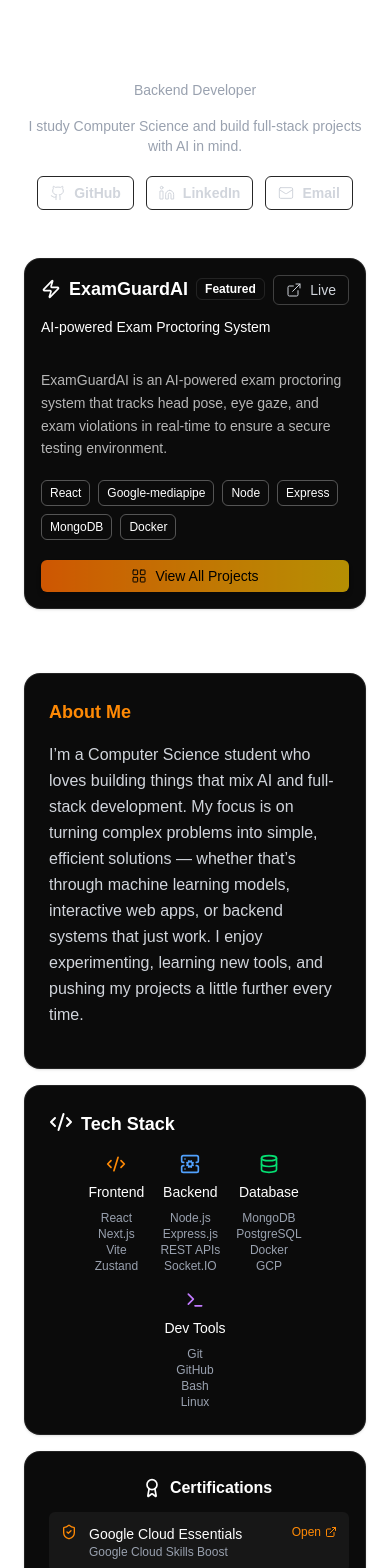
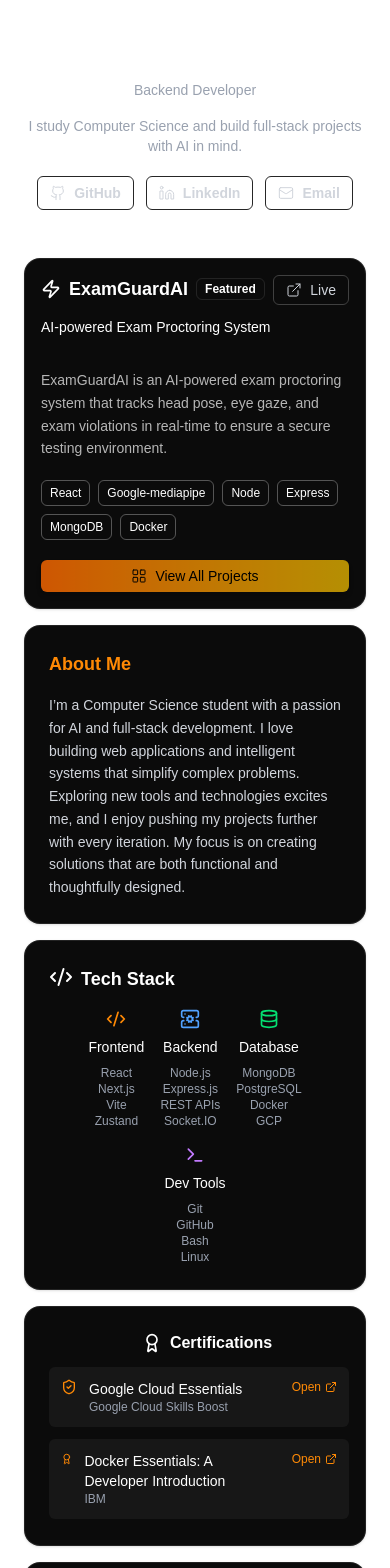
Before and after one commit to baseer4/baseer-portfolio, a Next.js app: page / in a window 390 px wide. Shown: the top 1568 px of the page. Built offline with nearby package versions, Linux system fonts and the light colour scheme; a web font is replaced by a local one.

Commit message:
Update about section and improve top row responsiveness

```diff
--- a/src/app/page.jsx
+++ b/src/app/page.jsx
@@ -20,10 +20,10 @@
   return (
     <div>
       <HomeIntro />
-      <div className="grid grid-cols-1 sm:grid-cols-2 lg:grid-cols-6 gap-4">
+  <div className="grid grid-cols-1 sm:grid-cols-2 lg:grid-cols-6 gap-4 items-stretch">
         {/* Top row */}
         <motion.div
-          className="sm:col-span-1 lg:col-span-3"
+          className="sm:col-span-1 lg:col-span-3 min-h-0 flex flex-col"
           initial={{ x: -50, opacity: 0 }}
           animate={{ x: 0, opacity: 1 }}
           transition={{ duration: 0.6, ease: "easeOut" }}
@@ -32,7 +32,7 @@
         </motion.div>
 
         <motion.div
-          className="sm:col-span-1 lg:col-span-3"
+          className="sm:col-span-1 lg:col-span-3 min-h-0 flex flex-col"
           initial={{ x: 50, opacity: 0 }}
           animate={{ x: 0, opacity: 1 }}
           transition={{ duration: 0.6, ease: "easeOut", delay: 0.2 }}
--- a/src/components/AboutCard.jsx
+++ b/src/components/AboutCard.jsx
@@ -9,19 +9,14 @@
   return (
     <div
       {...dragProps}
-      className="min-h-60 rounded-2xl border border-white/10 bg-[#0b0b0b] shadow-sm p-6 text-white hover:border-white/50 transition-colors select-none mt-12"
+      className="flex-1 flex flex-col rounded-2xl border border-white/10 bg-[#0b0b0b] shadow-sm p-6 text-white hover:border-white/50 transition-colors md:mt-12 select-none overflow-hidden"
     >
       <h2 className="text-lg font-semibold text-orange-400 mb-4 text-left">
         About Me
       </h2>
 
-      <p className=" text-gray-300 text-left leading-relaxed mb-4">
-        I’m a Computer Science student who loves building things that mix AI and
-        full-stack development. My focus is on turning complex problems into
-        simple, efficient solutions — whether that’s through machine learning
-        models, interactive web apps, or backend systems that just work. I enjoy
-        experimenting, learning new tools, and pushing my projects a little
-        further every time.
+      <p className="text-gray-300 text-left leading-relaxed text-sm md:text-base ">
+       I’m a Computer Science student with a passion for AI and full-stack development. I love building web applications and intelligent systems that simplify complex problems. Exploring new tools and technologies excites me, and I enjoy pushing my projects further with every iteration. My focus is on creating solutions that are both functional and thoughtfully designed.
       </p>
     </div>
   );
--- a/src/components/EducationCard.jsx
+++ b/src/components/EducationCard.jsx
@@ -23,14 +23,14 @@
         <p className="text-white font-semibold text-sm text-center">
           B.E Computer Science
         </p>
-        <p className="text-gray-400 text-xs mt-2 text-center sm:block md:hidden lg:block">
+        <p className="text-gray-400 text-xs mt-2 text-center ">
           Nawab Shah Alam Khan College of Engineering and Technology
         </p>
-        <p className="hidden md:block lg:hidden text-gray-400 text-xs lg:mt-2 text-center">
+        {/* <p className="hidden md:block lg:hidden text-gray-400 text-xs lg:mt-2 text-center">
           NSAKCET
-        </p>
+        </p> */}
 
-      <div className="flex items-center gap-1 text-gray-400 text-xs sm:mt-4 lg:mt-2">
+      <div className="flex items-center gap-1 text-gray-400 text-xs mt-4 lg:mt-2">
         <Calendar className="h-3.5 w-3.5" />
         <span>@ 2025</span>
       </div>
--- a/src/components/ProjectsCard.jsx
+++ b/src/components/ProjectsCard.jsx
@@ -88,10 +88,10 @@
   }, [isModalOpen])
 
   return (
-    <div className="mt-12 gap-6 relative">
+    <div className="gap-6 relative">
       <div
         {...dragProps}
-        className="rounded-2xl border border-white/10 bg-[#0b0b0b] shadow-sm p-4 text-white hover:border-white/50 hover:scale-100 transition-colors select-none"
+        className="flex-1 flex flex-col justify-start mt-12 rounded-2xl border border-white/10 bg-[#0b0b0b] shadow-sm p-4 text-white hover:border-white/50 hover:scale-100 transition-colors select-none"
       >
         <div className="flex justify-between items-start mb-3">
           <div className="flex items-center gap-2">
@@ -117,7 +117,7 @@
           </a>
         </div>
 
-        <p className="text-sm text-white mb-8">AI-powered Exam Proctoring System</p>
+  <p className="text-sm text-white mb-8">AI-powered Exam Proctoring System</p>
 
         <p className="text-sm text-white/70 leading-relaxed mb-5">
           ExamGuardAI is an AI-powered exam proctoring system that tracks head pose, eye gaze,
@@ -137,7 +137,7 @@
 
         <button
           onClick={() => setIsModalOpen(true)}
-          className="w-full flex items-center justify-center gap-2 px-3 py-1.5 rounded-md text-sm font-medium
+          className="mt-auto w-full flex items-center justify-center gap-2 px-3 py-1.5 rounded-md text-sm font-medium
             bg-gradient-to-r from-orange-500/80 to-yellow-400/70 text-black shadow-md
             hover:scale-[1.02] hover:shadow-orange-400/30 transition-all duration-200 ease-out"
         >
--- a/src/components/TechstackCard.jsx
+++ b/src/components/TechstackCard.jsx
@@ -63,7 +63,7 @@
         </div>
 
         {/* Dev Tools & Utilities */}
-        <div className="md:hidden lg:block">
+        <div className="block md:hidden lg:block">
 
           <div className="flex flex-col items-center gap-1 ">
             <Terminal size={20} className="text-purple-400" />
```
